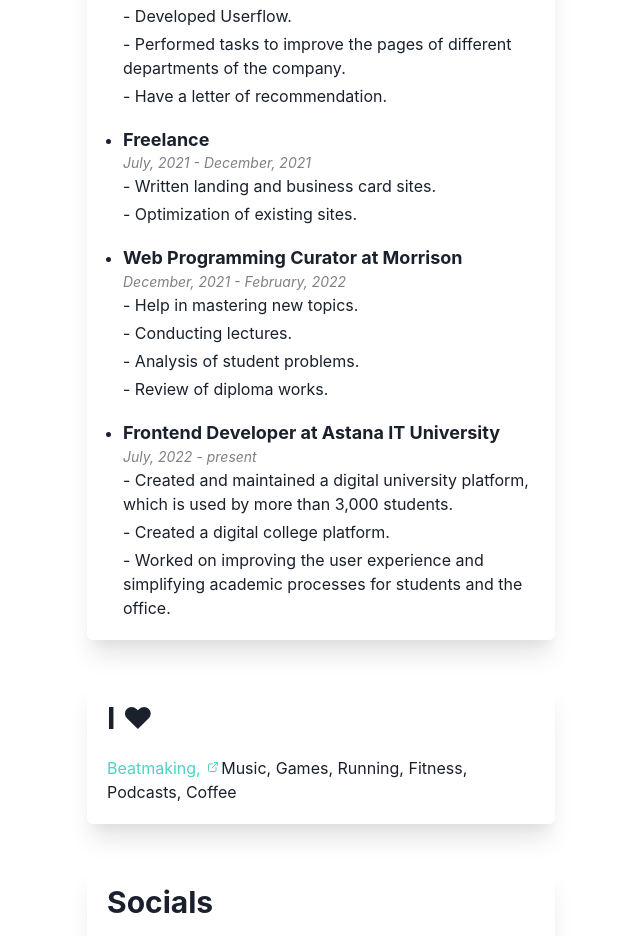
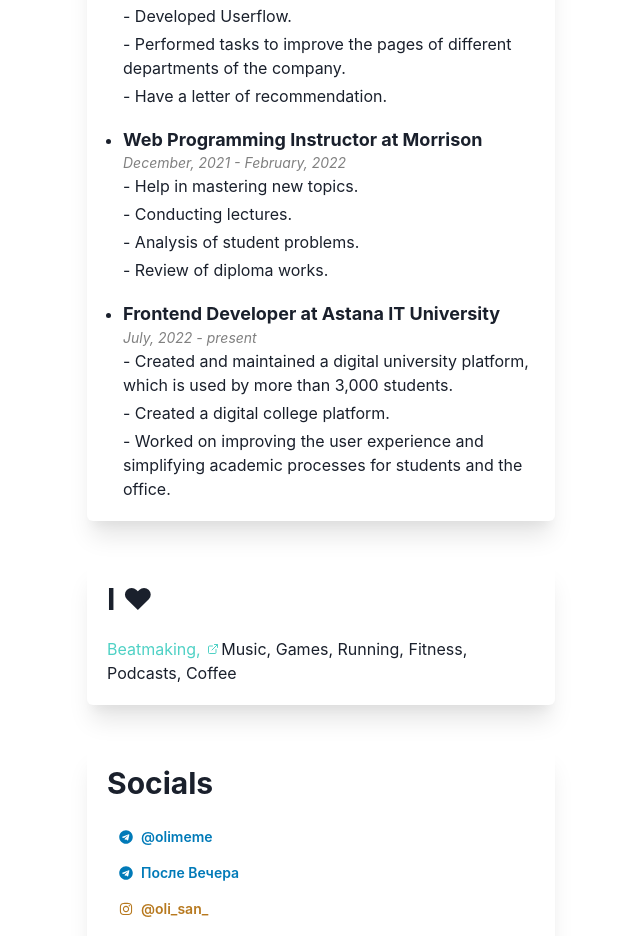
Before and after one commit to olimeme/oli-homepage-v2, a React (Create React App) app: page / in a window 1280 px wide. Shown: the part 730-1666 px from the top of the page, without its empty margins (319-959 px from the left). Built offline with nearby package versions, Linux system fonts and the light colour scheme.

Commit message:
update: info update

```diff
--- a/src/components/Navbar/Navbar.jsx
+++ b/src/components/Navbar/Navbar.jsx
@@ -29,7 +29,7 @@
   const { colorMode, toggleColorMode } = useColorMode();
 
   const badges = techStack.map((item) => (
-    <Tag size="sm" variant={"solid"} colorScheme={item.color}>
+    <Tag size="sm" variant={"solid"} colorScheme={item.color} key={item.title}>
       {item.title}
     </Tag>
   ));
--- a/src/info.js
+++ b/src/info.js
@@ -4,7 +4,7 @@
   githubLink: "https://github.com/olimeme",
   linkedInLink: "https://www.linkedin.com/in/alibek-mombekov-247a81201/",
   resumeLink:
-    "https://docs.google.com/document/d/1hwVDTgErESmpS5SohSBlhFkY7jd9ELN_/edit",
+    "https://drive.google.com/file/d/1YLxO6-0e4MyNdf7GN8-kTv7Il8yaQ43u/view?usp=sharing",
 };
 
 export const techStack = [
@@ -38,6 +38,10 @@
   // },
   {
     title: "PostgreSQL",
+    color: "blue",
+  },
+  {
+    title: "MySQL",
     color: "blue",
   },
   {
@@ -79,16 +83,8 @@
     ],
   },
   {
-    time: "July, 2021 - December, 2021",
-    title: "Freelance",
-    description: [
-      "Written landing and business card sites.",
-      "Optimization of existing sites.",
-    ],
-  },
-  {
     time: "December, 2021 - February, 2022",
-    title: "Web Programming Curator at Morrison",
+    title: "Web Programming Instructor at Morrison",
     description: [
       "Help in mastering new topics.",
       "Conducting lectures.",
@@ -108,24 +104,45 @@
 ];
 
 export const projects = [
+  // {
+  //   img: require("./images/foto.png"),
+  //   link: "https://github.com/olimeme/foto",
+  //   title: "Foto",
+  //   description:
+  //     "A copy of Pinterest authenticated with Google Authentication. Ability to save, load and download pictures. It is also possible to comment on your own and other people's Pins.",
+  //   stack: [
+  //     {
+  //       name: "React",
+  //       color: "blue",
+  //     },
+  //     {
+  //       name: "Sanity",
+  //       color: "red",
+  //     },
+  //     {
+  //       name: "Tailwind",
+  //       color: "teal",
+  //     },
+  //   ],
+  // },
   {
-    img: require("./images/foto.png"),
-    link: "https://github.com/olimeme/foto",
-    title: "Foto",
+    img: require("./images/maitools.png"),
+    title: "maitools",
+    link: "https://github.com/olimeme/maitools",
     description:
-      "A copy of Pinterest authenticated with Google Authentication. Ability to save, load and download pictures. It is also possible to comment on your own and other people's Pins.",
+      "All essential academic productivity tools, like Pomodoro Timer, Kanban Board, Whiteboard for collaborations, etc., in one place.",
     stack: [
       {
         name: "React",
         color: "blue",
       },
       {
-        name: "Sanity",
-        color: "red",
+        name: "Typescript",
+        color: "blue",
       },
       {
-        name: "Tailwind",
-        color: "teal",
+        name: "Node",
+        color: "green",
       },
     ],
   },
@@ -172,30 +189,30 @@
       },
     ],
   },
-  {
-    img: require("./images/portfoliov1.png"),
-    link: "https://github.com/olimeme/oli-homepage",
-    title: "Portfolio v1",
-    description: "My first ever portfolio website made",
-    stack: [
-      {
-        name: "HTML",
-        color: "orange",
-      },
-      {
-        name: "CSS",
-        color: "blue",
-      },
-      {
-        name: "JS",
-        color: "yellow",
-      },
-      {
-        name: "SCSS",
-        color: "blue",
-      },
-    ],
-  },
+  // {
+  //   img: require("./images/portfoliov1.png"),
+  //   link: "https://github.com/olimeme/oli-homepage",
+  //   title: "Portfolio v1",
+  //   description: "My first ever portfolio website made",
+  //   stack: [
+  //     {
+  //       name: "HTML",
+  //       color: "orange",
+  //     },
+  //     {
+  //       name: "CSS",
+  //       color: "blue",
+  //     },
+  //     {
+  //       name: "JS",
+  //       color: "yellow",
+  //     },
+  //     {
+  //       name: "SCSS",
+  //       color: "blue",
+  //     },
+  //   ],
+  // },
   {
     img: require("./images/swapi.png"),
     title: "Star Wars BD",
@@ -270,9 +287,9 @@
     link: "https://t.me/+mX_5ViDZ5oY0ZWU6",
   },
   {
-    username: "@banana_smoothie_oli",
+    username: "@oli_san_",
     social: "instagram",
-    link: "https://www.instagram.com/banana_smoothie_oli/",
+    link: "https://www.instagram.com/oli_san_/",
   },
   {
     username: "AITU Podcast",
```
Also changed, not shown: src/components/Projects/Projects.jsx (+7 -6 lines), 1 other file (tests, documents, lock files or other folders).
